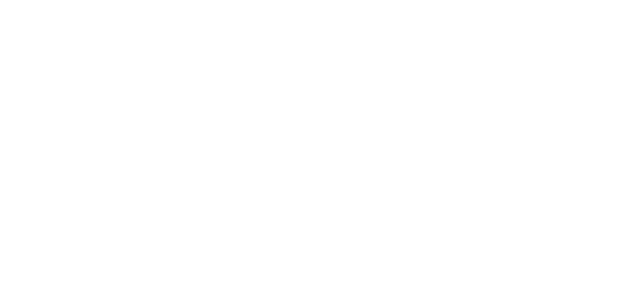
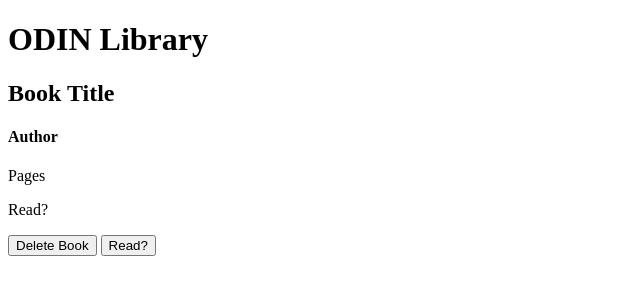
Before and after one commit to caylemh/odin-library, a plain HTML site: page index.html in a window 1280 px wide. Shown: the whole page, without its empty margins (0-640 px from the left). Drawn offline with Linux system fonts and the light colour scheme.

Commit message:
Add base html structure

```diff
--- a/index.html
+++ b/index.html
@@ -8,7 +8,21 @@
 </head>
 <body>
     <div class="main" role="main">
-
+        <h1>ODIN Library</h1>
+        <div class="card-container">
+            <div class="card">
+                <div id="details">
+                    <h2>Book Title</h2>
+                    <h4>Author</h4>
+                    <p>Pages</p>
+                    <p>Read?</p>
+                </div>
+                <div id="buttons">
+                    <button>Delete Book</button>
+                    <button>Read?</button>
+                </div>
+            </div>
+        </div>
     </div>
 
     <script src="./scripts.js"></script>
```
